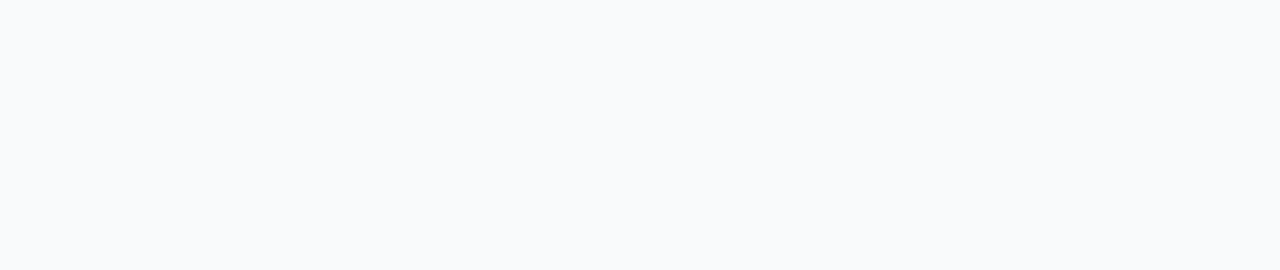
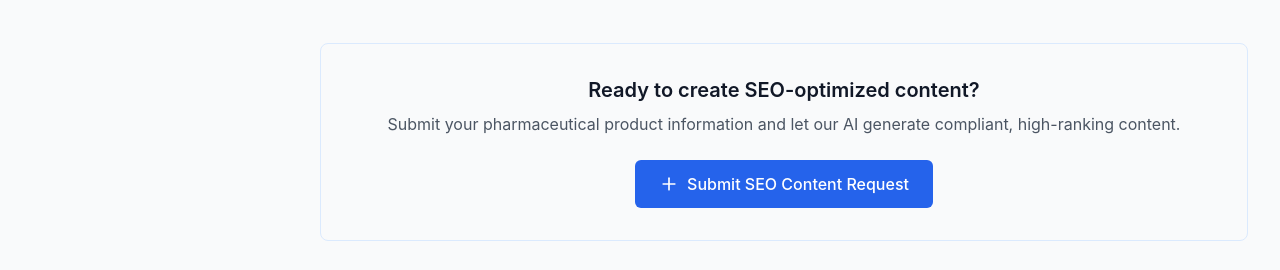
Before and after one commit to InnovareAI/3cubed-seo, a React (Vite) app: page / in a window 1280 px wide. Shown: the part 802-1072 px from the top of the page. Before the commit the page ends 829 px from the top, so only its background shows below. Built offline with nearby package versions, Linux system fonts and the light colour scheme; no server answers; the database is empty.

Commit message:
Add CTA button for SEO content submission

```diff
--- a/src/pages/ProjectsOverview.tsx
+++ b/src/pages/ProjectsOverview.tsx
@@ -1,7 +1,7 @@
 import { useState } from 'react'
 import { useQuery } from '@tanstack/react-query'
 import { useNavigate } from 'react-router-dom'
-import { Building2, TrendingUp, Clock, CheckCircle, AlertCircle, ArrowRight, Search, Filter } from 'lucide-react'
+import { Building2, TrendingUp, Clock, CheckCircle, AlertCircle, ArrowRight, Search, Filter, Plus } from 'lucide-react'
 
 interface ClientProject {
   client_name: string
@@ -292,6 +292,25 @@ export default function ProjectsOverview() {
           <p className="mt-2 text-sm text-gray-500">No projects found matching your criteria</p>
         </div>
       )}
+
+      {/* CTA Button Section */}
+      <div className="mt-12 text-center">
+        <div className="bg-gradient-to-r from-blue-50 to-indigo-50 rounded-lg p-8 border border-blue-100">
+          <h3 className="text-xl font-semibold text-gray-900 mb-2">
+            Ready to create SEO-optimized content?
+          </h3>
+          <p className="text-gray-600 mb-6">
+            Submit your pharmaceutical product information and let our AI generate compliant, high-ranking content.
+          </p>
+          <button
+            onClick={() => navigate('/seo-requests')}
+            className="inline-flex items-center px-6 py-3 bg-blue-600 text-white font-medium rounded-md hover:bg-blue-700 focus:outline-none focus:ring-2 focus:ring-blue-500 focus:ring-offset-2 transition-colors"
+          >
+            <Plus className="h-5 w-5 mr-2" />
+            Submit SEO Content Request
+          </button>
+        </div>
+      </div>
     </div>
   )
 }
```
